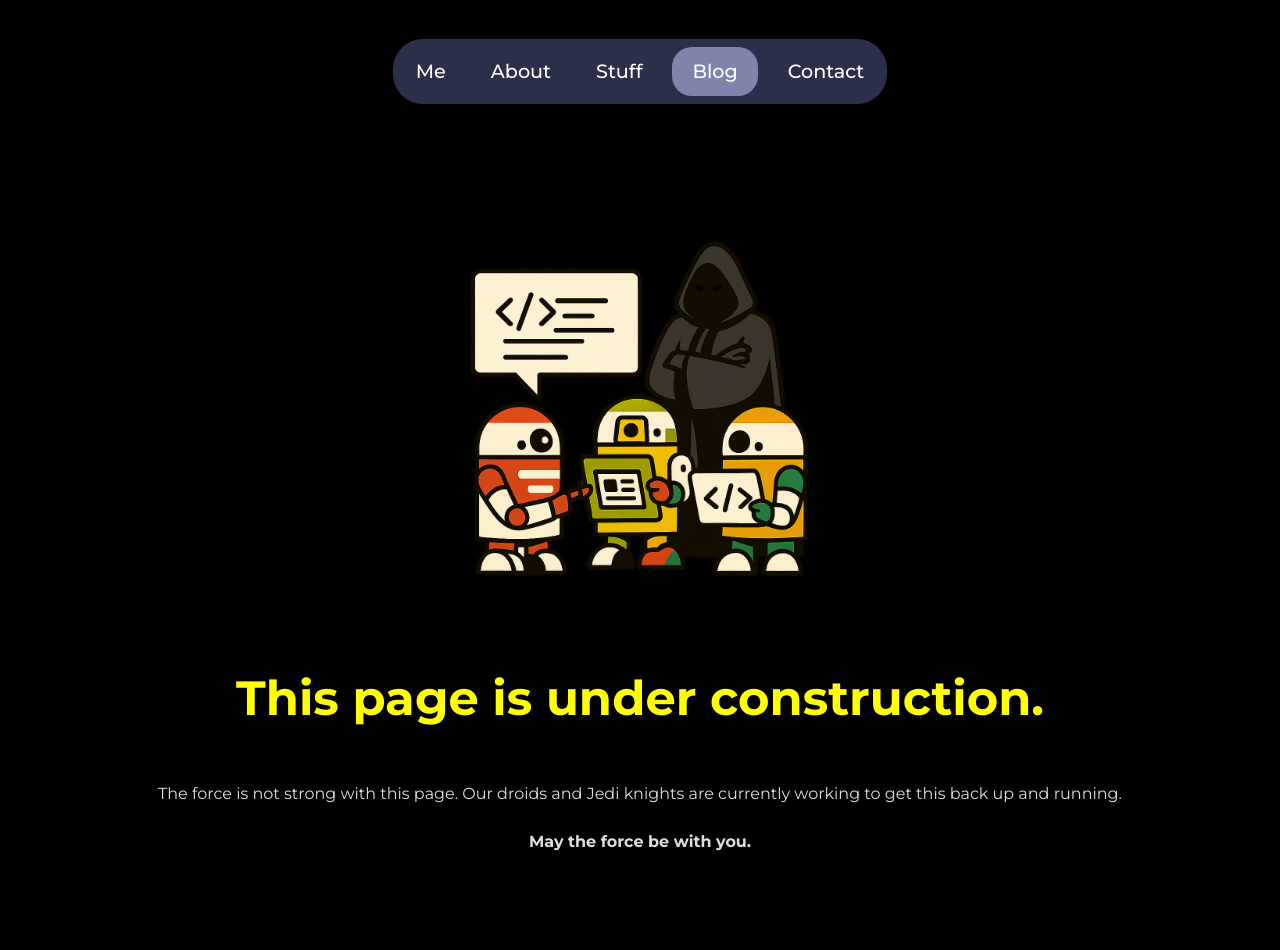
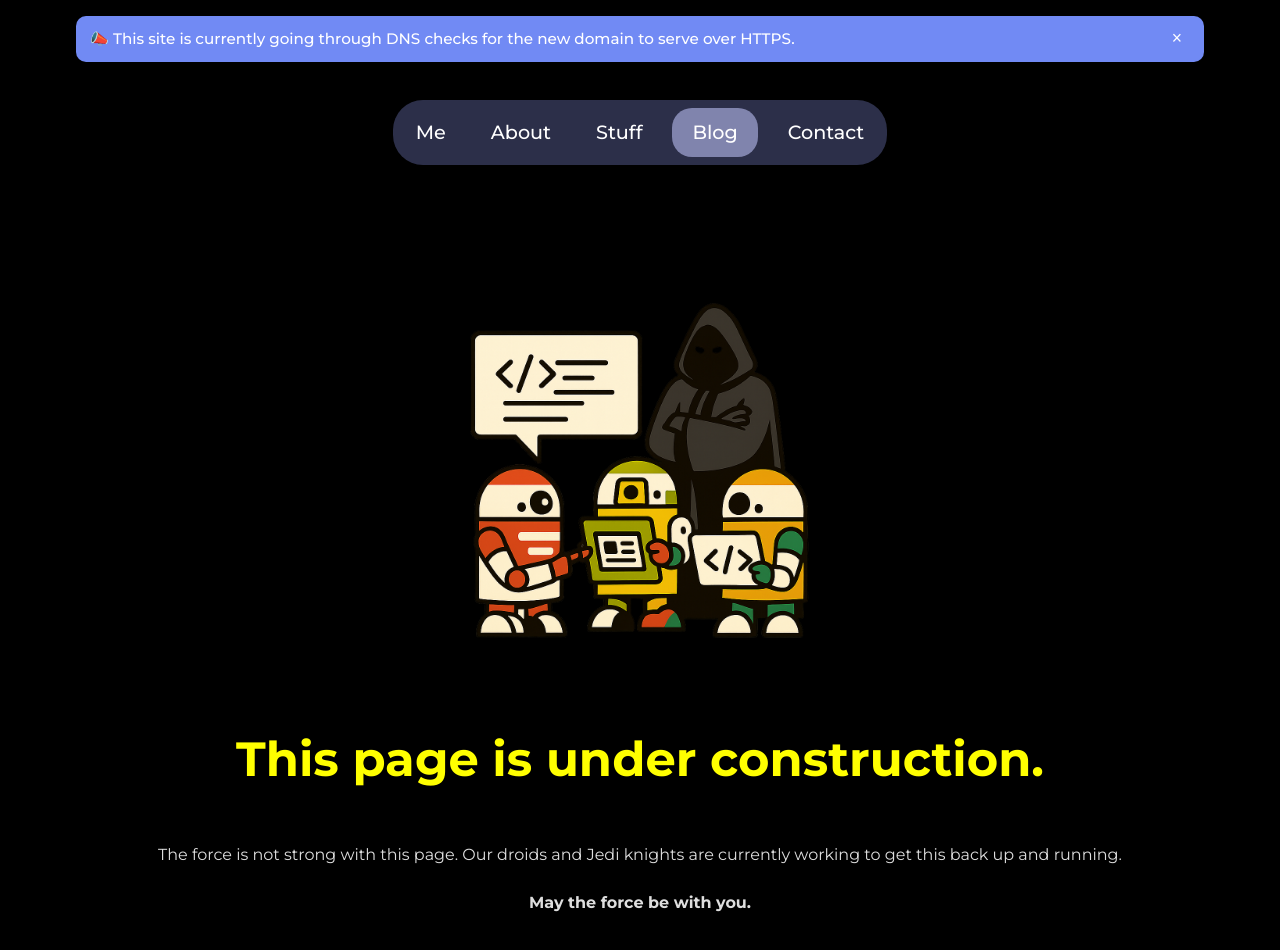
Before and after one commit to ameysunu/ameysunu.github.io, a React (Vite) app: page /under-construction in a window 1280 px wide. Shown: the top 950 px of the page. Built offline with nearby package versions, Linux system fonts and the light colour scheme.

Commit message:
banner added

```diff
--- a/src/App.tsx
+++ b/src/App.tsx
@@ -8,6 +8,7 @@ import SystemCrash from './pages/SystemCrash';
 import About from './pages/About';
 import Stuff from './pages/Stuff';
 import Construction from './pages/Construction';
+import Banner from './pages/Banner';
 
 const App = () => {
 
@@ -18,6 +19,7 @@ const App = () => {
 
   return (
     <Router>
+      <Banner />
       <Header onContactClick={toggleChatbot} />
       <Routes>
         <Route path="/" element={<Home />} />
--- a/src/index.css
+++ b/src/index.css
@@ -131,6 +131,51 @@ p {
 .header-box:hover:not(.active) {
   background: none !important;
   padding: 10px 15px;
+}
+
+/* Info banner */
+.info-banner {
+  position: sticky;
+  top: 0;
+  z-index: 1000;
+  display: flex;
+  justify-content: center;
+  padding: 8px 0;
+}
+
+.info-banner-inner {
+  display: flex;
+  align-items: center;
+  gap: 12px;
+  background-color: #718af4;
+  color: #fff;
+  padding: 10px 14px;
+  border-radius: 10px;
+  width: calc(100% - 32px);
+  max-width: 1100px;
+  box-shadow: 0 8px 20px rgba(0, 0, 0, 0.25);
+}
+
+.info-banner-text {
+  font-size: 0.95rem;
+  line-height: 1.4;
+  font-weight: 500;
+}
+
+.info-banner-close {
+  margin-left: auto;
+  background: transparent;
+  color: #fff;
+  border: none;
+  font-size: 1.1rem;
+  cursor: pointer;
+  line-height: 1;
+  padding: 4px 8px;
+  border-radius: 6px;
+}
+
+.info-banner-close:hover {
+  background-color: rgba(255, 255, 255, 0.15);
 }
 
 .error-box {
--- /dev/null
+++ b/src/pages/Banner.tsx
@@ -0,0 +1,26 @@
+import { useState } from 'react'
+
+export default function Banner() {
+  const [visible, setVisible] = useState(true)
+
+  if (!visible) return null
+
+  return (
+    <div className="info-banner">
+      <div className="info-banner-inner">
+        <div className="info-banner-text">
+          📣 This site is currently going through DNS checks for the new domain to
+          serve over HTTPS.
+        </div>
+        <button
+          type="button"
+          className="info-banner-close"
+          aria-label="Dismiss announcement"
+          onClick={() => setVisible(false)}
+        >
+          ×
+        </button>
+      </div>
+    </div>
+  )
+}
```
